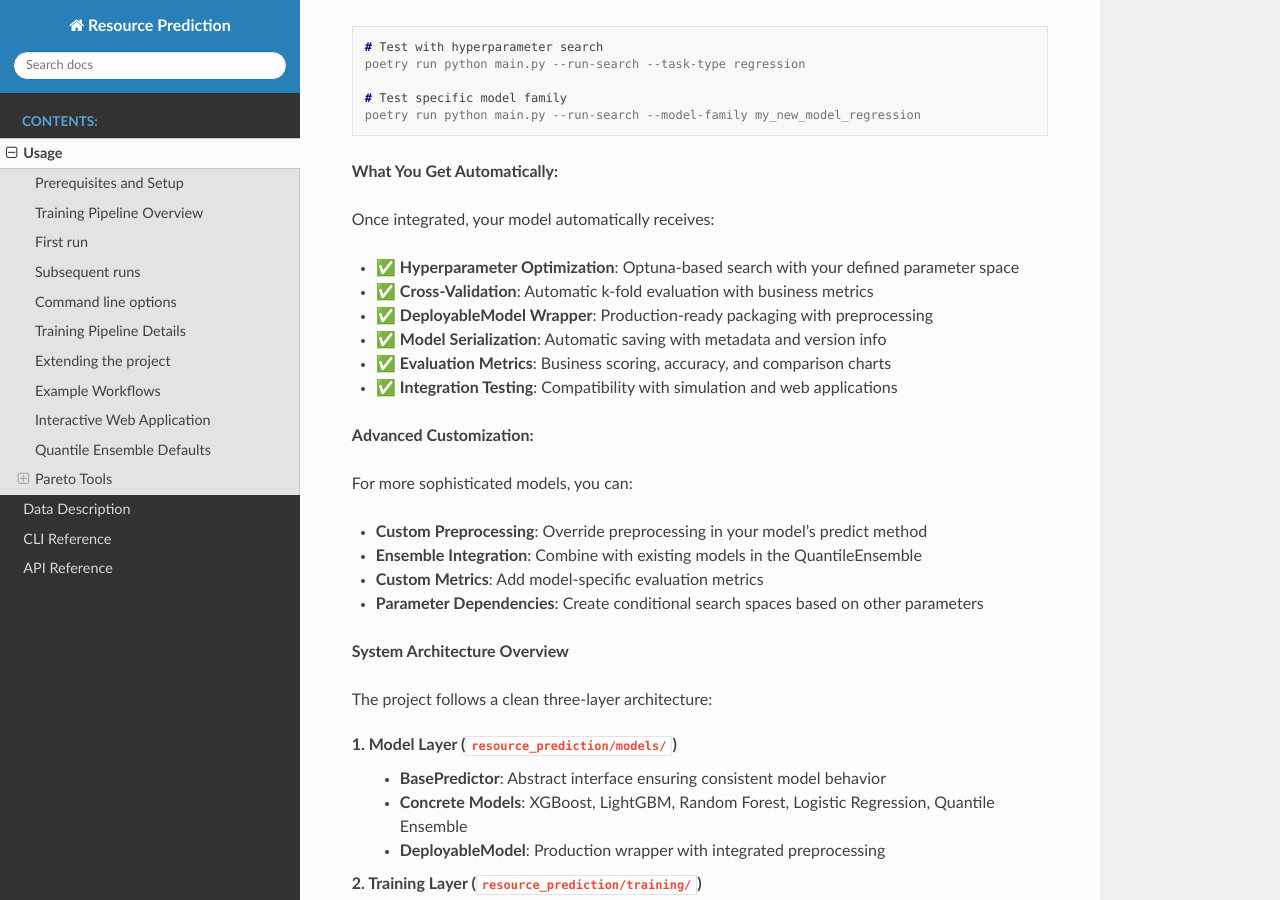
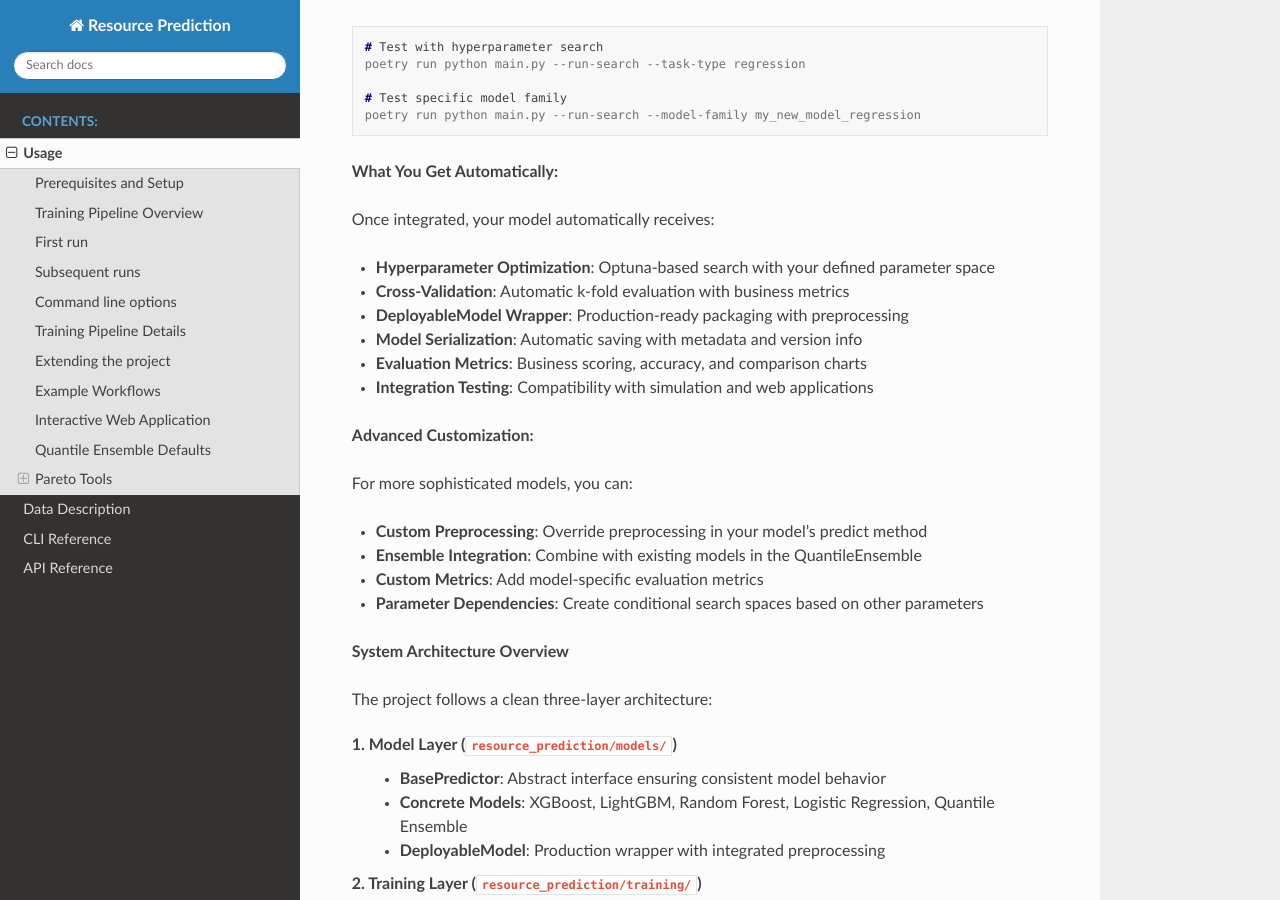
Before and after one commit to Zmart64/SAPResourceOptimizer, a Sphinx documentation site: the page built from docs/usage.rst, in a window 1280 px wide and 900 px high, scrolled down 6844 px. Built offline with Sphinx 7.4.7 and the Read the Docs theme 3.1.0, drawn with Linux system fonts in a browser that asks for light colours.

Commit message:
remoce all emojis from docs

```diff
--- a/docs/usage.rst
+++ b/docs/usage.rst
@@ -323,12 +323,12 @@ Verify your model works with the pipeline:
 
 Once integrated, your model automatically receives:
 
-- ✅ **Hyperparameter Optimization**: Optuna-based search with your defined parameter space
-- ✅ **Cross-Validation**: Automatic k-fold evaluation with business metrics
-- ✅ **DeployableModel Wrapper**: Production-ready packaging with preprocessing
-- ✅ **Model Serialization**: Automatic saving with metadata and version info
-- ✅ **Evaluation Metrics**: Business scoring, accuracy, and comparison charts
-- ✅ **Integration Testing**: Compatibility with simulation and web applications
+- **Hyperparameter Optimization**: Optuna-based search with your defined parameter space
+- **Cross-Validation**: Automatic k-fold evaluation with business metrics
+- **DeployableModel Wrapper**: Production-ready packaging with preprocessing
+- **Model Serialization**: Automatic saving with metadata and version info
+- **Evaluation Metrics**: Business scoring, accuracy, and comparison charts
+- **Integration Testing**: Compatibility with simulation and web applications
 
 **Advanced Customization:**
 
```
